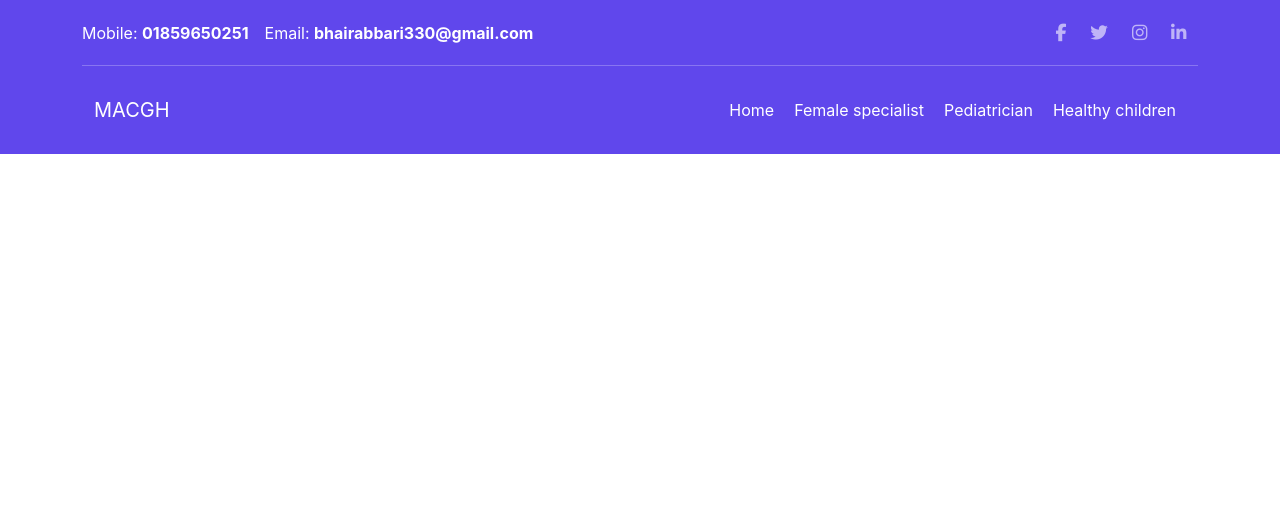
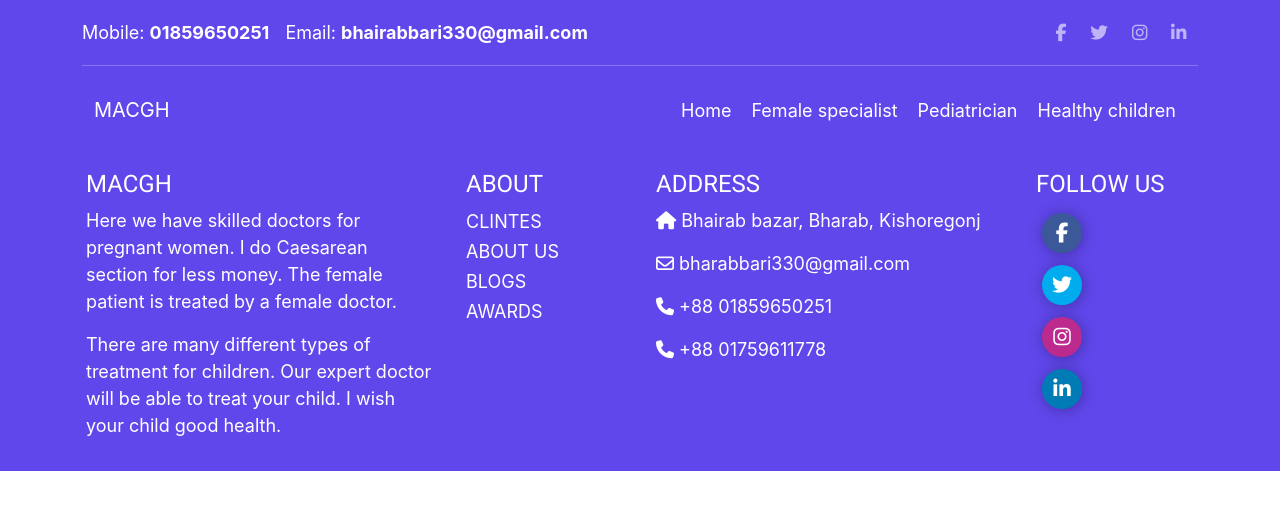
Before and after one commit to salekmia/mother-and-child-general-hospital, a React (Create React App) app: page / in a window 1280 px wide. Shown: the top 510 px of the page. Built offline with nearby package versions, Linux system fonts and the light colour scheme.

Commit message:
header and footer added

```diff
--- a/public/index.html
+++ b/public/index.html
@@ -25,6 +25,10 @@
       Learn how to configure a non-root public URL by running `npm run build`.
     -->
     <title>MACGH-Mohter and child genarel hospital</title>
+    <!-- fonts -->
+    <link rel="preconnect" href="https://fonts.googleapis.com">
+<link rel="preconnect" href="https://fonts.gstatic.com" crossorigin>
+<link href="https://fonts.googleapis.com/css2?family=Roboto:wght@400;700&display=swap" rel="stylesheet">
     <!-- font awesome -->
     <script src="https://kit.fontawesome.com/f661b7b76c.js" crossorigin="anonymous"></script>
     <!-- bootstrap -->
--- a/src/App.js
+++ b/src/App.js
@@ -1,5 +1,6 @@
 import { BrowserRouter } from 'react-router-dom';
 import './App.css';
+import Footer from './pages/shared/Footer/Footer';
 import Header from './pages/shared/Header/Header';
 
 function App() {
@@ -8,6 +9,7 @@ function App() {
 
       <BrowserRouter>
       <Header></Header>
+      <Footer></Footer>
       </BrowserRouter>
     </div>
   );
--- a/src/index.css
+++ b/src/index.css
@@ -5,9 +5,13 @@ body {
     sans-serif;
   -webkit-font-smoothing: antialiased;
   -moz-osx-font-smoothing: grayscale;
+  font-size: 18px;
 }
 
 code {
   font-family: source-code-pro, Menlo, Monaco, Consolas, 'Courier New',
     monospace;
 }
+h1, h2, h3, h4, h5, h6 {
+  font-family: 'Roboto', sans-serif;
+}
--- a/src/pages/shared/Footer/Footer.css
+++ b/src/pages/shared/Footer/Footer.css
@@ -2,3 +2,52 @@
     background-color: #6047EC;
     color: #fff;
 }
+
+.footer-about {
+    list-style: none;
+    margin: 0;
+    padding: 0;
+    line-height: 30px;
+}
+.footer-about li a {
+    text-decoration: none;
+}
+
+.footer-about li a:hover {
+    text-decoration: underline;
+}
+
+.footer-social {
+    list-style: none;
+}
+
+.footer-social li {
+    margin: 6px 6px;
+    width: 40px;
+    height: 40px;
+    background-color: #000;
+    border-radius: 50%;
+    text-align: center;
+    box-shadow: 1px 1px 15px #00000050;
+}
+
+.footer-social li a {
+    color: #fff;
+    text-decoration: none;
+    line-height: 40px;
+    font-size: 20px;
+    text-align: left;
+}
+
+.footer-social li:nth-child(1) {
+    background-color:  #3b5998;
+}
+.footer-social li:nth-child(2) {
+    background-color:   #00aced	;
+}
+.footer-social li:nth-child(3) {
+    background-color:   #bc2a8d	;
+}
+.footer-social li:nth-child(4) {
+    background-color:   #007bb6	;
+}
--- a/src/pages/shared/Footer/Footer.js
+++ b/src/pages/shared/Footer/Footer.js
@@ -0,0 +1,44 @@
+import React from 'react';
+import './Footer.css';
+const Footer = () => {
+    return (
+        <div className="footer-bg">
+            <div className="container">
+                <div className="row text-start">
+                    <div className="col-lg-4 col-md-8 p-3">
+                        <h4 className="">MACGH</h4>
+                        <p>Here we have skilled doctors for pregnant women. I do Caesarean section for less money. The female patient is treated by a female doctor.</p>
+                        <p>There are many different types of treatment for children. Our expert doctor will be able to treat your child. I wish your child good health.</p>
+                    </div>
+                    <div className="col-lg-2 col-md-4 p-3">
+                        <h4>ABOUT</h4>
+                        <ul className="list-style-none footer-about">
+                            <li><a className="text-white" href="/">CLINTES</a></li>
+                            <li><a className="text-white" href="/">ABOUT US</a></li>
+                            <li><a className="text-white" href="/">BLOGS</a></li>
+                            <li><a className="text-white" href="/">AWARDS</a></li>
+                        </ul>
+                    </div>
+                    <div className="col-lg-4 col-md-8 p-3">
+                        <h4>ADDRESS</h4>
+                        <p><i class="fas fa-home"></i> Bhairab bazar, Bharab, Kishoregonj</p>
+                        <p><i class="far fa-envelope"></i> bharabbari330@gmail.com</p>
+                        <p><i class="fas fa-phone"></i> +88 01859650251</p>
+                        <p><i class="fas fa-phone"></i> +88 01759611778</p>
+                    </div>
+                    <div className="col-lg-2 col-md-4 p-3">
+                        <h4>FOLLOW US</h4>
+                        <ul className="footer-social d-flex flex-md-column p-0 m-0">
+                            <li><a target="_blank" href="https://www.facebook.com/salekalways" rel="noreferrer"><i class="fab fa-facebook-f"></i></a></li>
+                            <li><a target="_blank" href="https://www.twitter.com/salekalways" rel="noreferrer"><i class="fab fa-twitter"></i></a></li>
+                            <li><a target="_blank" href="https://www.instagram.com/salekalways" rel="noreferrer"><i class="fab fa-instagram"></i></a></li>
+                            <li><a target="_blank" href="https://www.linkedin.com/in/salekalways/" rel="noreferrer"><i class="fab fa-linkedin-in"></i></a></li>
+                        </ul>
+                    </div>
+                </div>
+            </div>
+        </div>
+    );
+};
+
+export default Footer;
--- a/src/pages/shared/Header/Header.css
+++ b/src/pages/shared/Header/Header.css
@@ -36,7 +36,6 @@
 .main-nav li a {
     text-decoration: none;
     padding-bottom: 5px;
-    transition: all .3s ease;
 }
 
 .main-nav a:hover {
```
